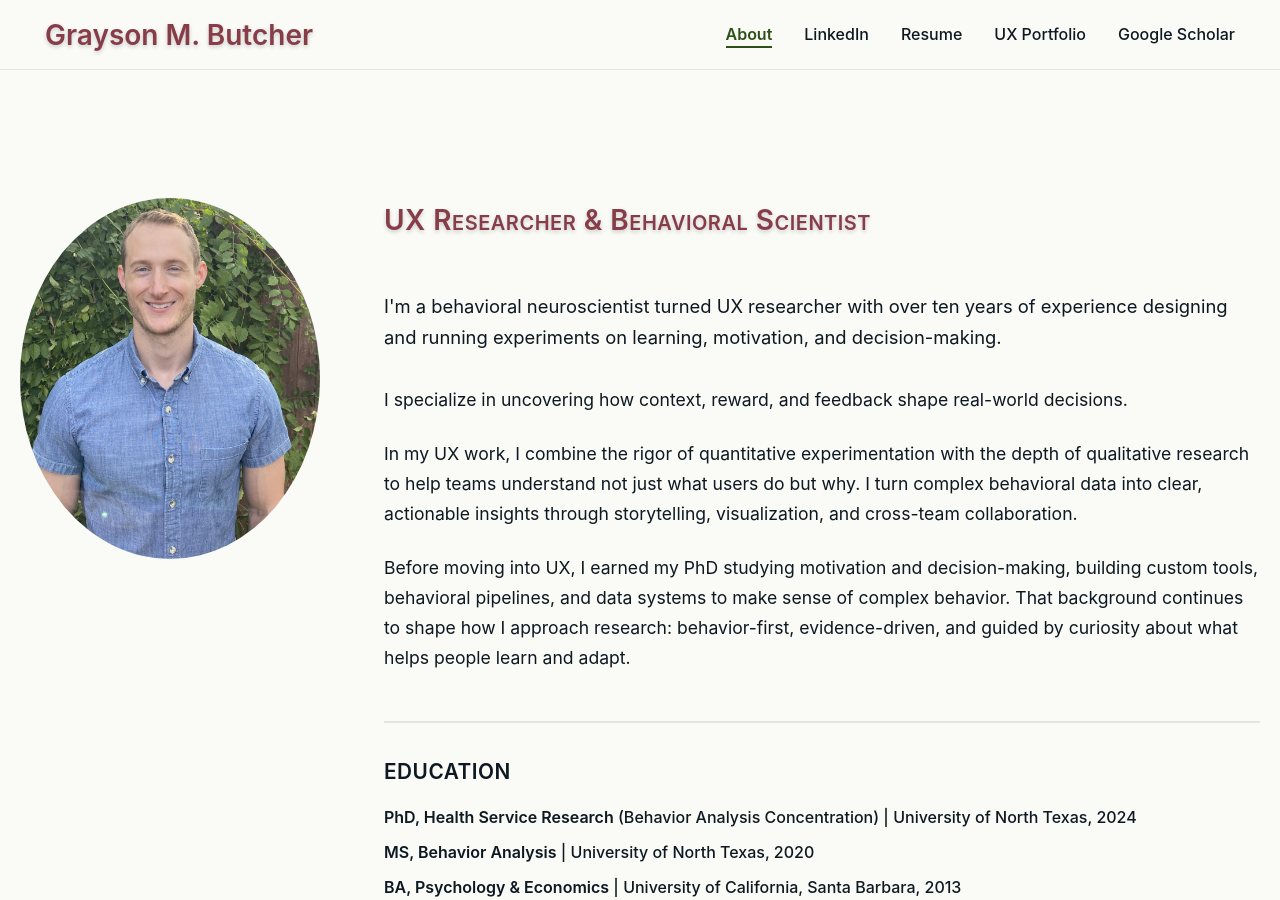
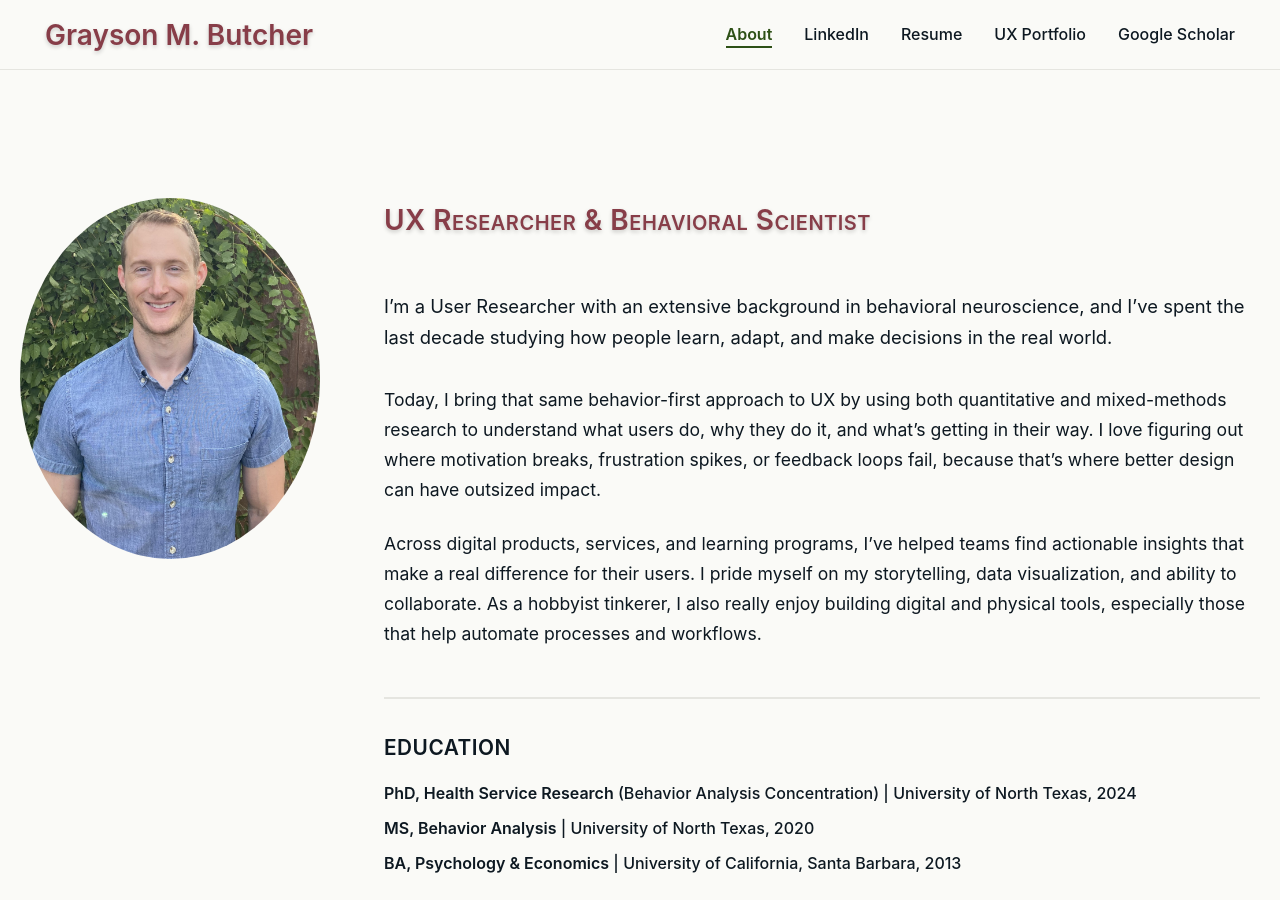
Before and after one commit to GraysonButcher/professional_website, a Jekyll site: the page built from index.md, in a window 1280 px wide and 900 px high. Built offline with Jekyll 4.4.1, drawn with Linux system fonts in a browser that asks for light colours.

Commit message:
Update resume, portfolio, and homepage content
- Updated index.md with new bio text
- Replaced resume.pdf with latest version
- Renamed portfolio file to Portfolio_website.pdf to match header link

🤖 Generated with [Claude Code](https://claude.com/claude-code)

Co-Authored-By: Claude Sonnet 4.5 <noreply@anthropic.com>

```diff
--- a/index.md
+++ b/index.md
@@ -11,13 +11,11 @@ show_recent_work: false
   <div class="hero-bio">
     <div class="professional-title">UX Researcher & Behavioral Scientist</div>
 
-    <p class="opening-statement">I'm a behavioral neuroscientist turned UX researcher with over ten years of experience designing and running experiments on learning, motivation, and decision-making.</p>
+    <p class="opening-statement">I’m a User Researcher with an extensive background in behavioral neuroscience, and I’ve spent the last decade studying how people learn, adapt, and make decisions in the real world.</p>
 
-    <p>I specialize in uncovering how context, reward, and feedback shape real-world decisions.</p>
+    <p>Today, I bring that same behavior-first approach to UX by using both quantitative and mixed-methods research to understand what users do, why they do it, and what’s getting in their way. I love figuring out where motivation breaks, frustration spikes, or feedback loops fail, because that’s where better design can have outsized impact.</p>
 
-    <p>In my UX work, I combine the rigor of quantitative experimentation with the depth of qualitative research to help teams understand not just what users do but why. I turn complex behavioral data into clear, actionable insights through storytelling, visualization, and cross-team collaboration.</p>
-
-    <p>Before moving into UX, I earned my PhD studying motivation and decision-making, building custom tools, behavioral pipelines, and data systems to make sense of complex behavior. That background continues to shape how I approach research: behavior-first, evidence-driven, and guided by curiosity about what helps people learn and adapt.</p>
+    <p>Across digital products, services, and learning programs, I’ve helped teams find actionable insights that make a real difference for their users. I pride myself on my storytelling, data visualization, and ability to collaborate. As a hobbyist tinkerer, I also really enjoy building digital and physical tools, especially those that help automate processes and workflows. </p>
 
     <div class="education-section">
       <h3>Education</h3>
```
Also changed, not shown: 2 other files.
